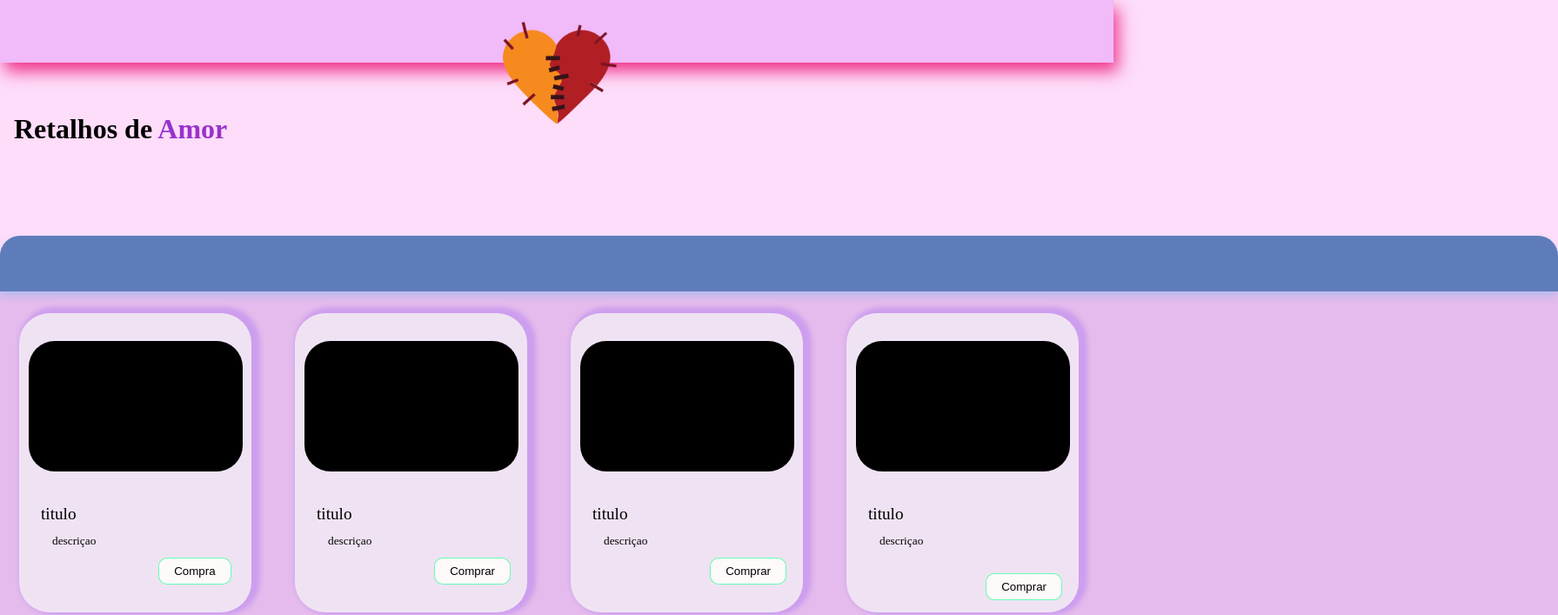
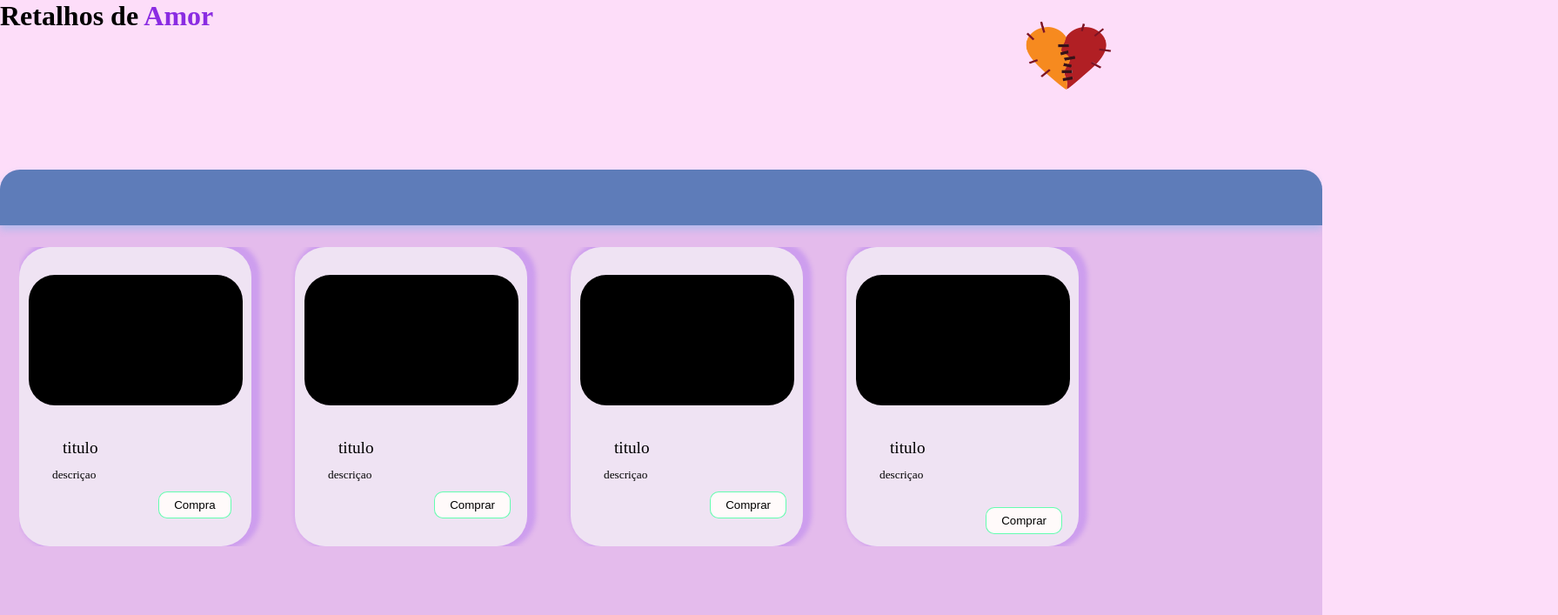
Before and after one commit to ossinkichi/RDA, a plain HTML site: page loja.html in a window 1280 px wide. Shown: the top 707 px of the page at 87% size, 1791 px wide, since content can reach past the window. Drawn offline with Linux system fonts and the light colour scheme.

Commit message:
Update loja.css

```diff
--- a/css/loja.css
+++ b/css/loja.css
@@ -7,38 +7,37 @@ body{
     background-color: rgb(253, 221, 249);
 }
 
-nav{
-    height: 4.5rem;
-    width: 100%;
-
+.nav-bar{
+    height: 63px;
+    width: auto;
     box-shadow:5px 10px 18px rgb(239, 49, 138);
 
     background-color: rgb(241, 186, 248);
 }
 
-.logo{
-    max-height: 7.5rem;
-    max-width: 9.625rem;
-    margin-left: 45% ;
-    margin-top: 1.5rem;
-}
-
-h1{
-    margin: 58px 0 104px 16px ;
+.title{
+    margin-left: 25px;
 }
 
 span{
-    color: darkorchid;
+    color: #8a2be2;
+}
+
+.logo{
+    height: 80px;
+    width: 100px;
+    margin-left: 92% ;
+    margin-top: 1.5rem;
+    position: absolute;
 }
 
 
-/* Product */
-
 .container{
     height: 607px;
-    width: 1791px;
+    width: 1520px;
 
     margin: 0 auto;
+    margin-top: 158px;
     border-radius: 23px 23px 17px 17px;
 
     background-color: rgba(103, 14, 171, 0.163);
@@ -46,7 +45,7 @@ span{
 
 .rolo{
     height: 64px;
-
+    width: auto;
     border-radius: 23px 23px 0 0;
     box-shadow: 0px 5px 8px rgba(71, 187, 241, 0.298);
 
@@ -59,6 +58,7 @@ span{
 
     display: flex;
     gap: 50px;
+    overflow: auto;
 }
 
 .card{
@@ -123,6 +123,6 @@ span{
 }
 
 #buy:active{
-    background-color: crimson;
+    background-color: rgba(220, 20, 60, 0.493);
 
 }
```
